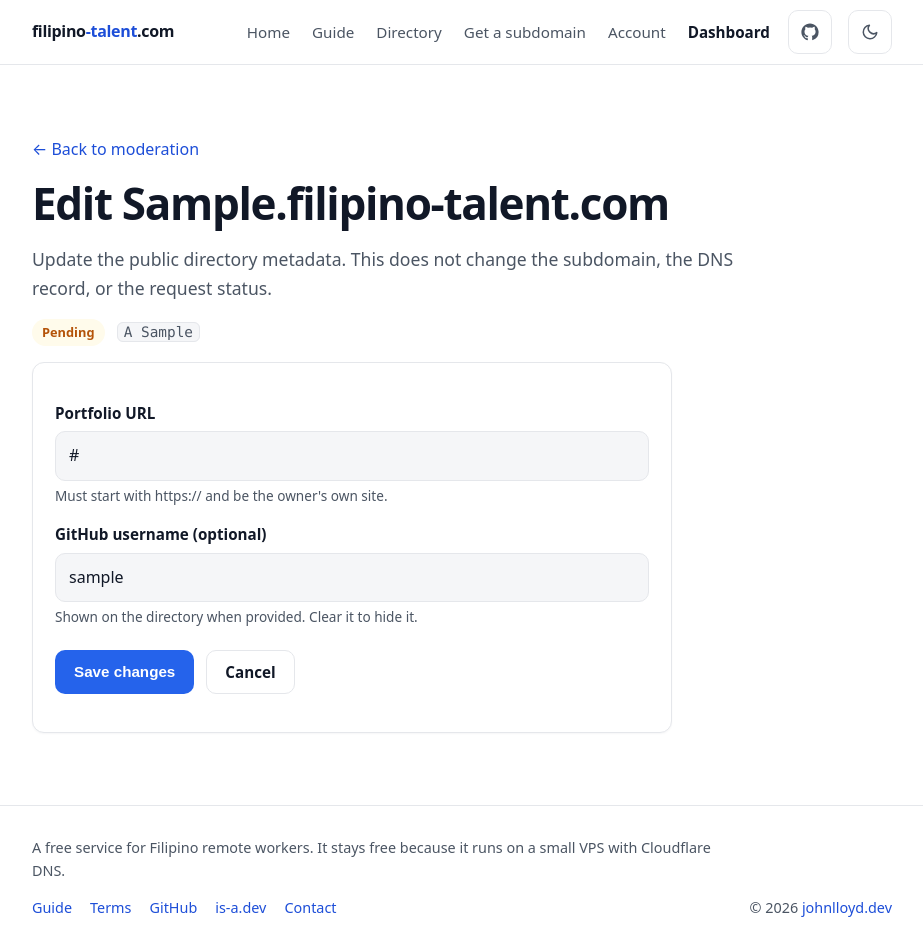
After one commit to xpall/filipino-talent.com, a Django app: page /dashboard/1/edit in a window 1280 px wide. The commit adds this page. Shown: the whole page, without its empty margins (178-1101 px from the left). Run offline with Django 5.2, Linux system fonts and the light colour scheme; a user stored in the database is signed in; tables that the repository leaves empty hold one stand-in row (values such as "Sample post"); parts of the project's set-up code (start-up, migrations or seed data) failed here and were passed over.

Commit message:
Add admin editing for directory metadata

```diff
--- a/registry/forms.py
+++ b/registry/forms.py
@@ -2,6 +2,7 @@ from __future__ import annotations
 
 from django import forms
 
+from registry.models import Submission
 from registry.services.rules import (
     ALLOWED_CNAME,
     GH_USER_RE,
@@ -13,6 +14,41 @@ from registry.services.rules import (
     to_domain_doc,
     validate_domain,
 )
+
+
+class DirectoryEntryForm(forms.ModelForm):
+    class Meta:
+        model = Submission
+        fields = ["portfolio_url", "github_username"]
+        widgets = {
+            "portfolio_url": forms.URLInput(
+                attrs={
+                    "id": "portfolioUrl",
+                    "placeholder": "https://juan-dela-cruz.github.io",
+                    "aria-describedby": "portfolioUrl-hint",
+                }
+            ),
+            "github_username": forms.TextInput(
+                attrs={
+                    "id": "githubUsername",
+                    "placeholder": "juan-dela-cruz",
+                    "autocomplete": "username",
+                    "aria-describedby": "githubUsername-hint",
+                }
+            ),
+        }
+
+    def clean_portfolio_url(self):
+        value = self.cleaned_data["portfolio_url"].strip()
+        if not is_https_url(value):
+            raise forms.ValidationError("Enter a full https:// URL.")
+        return value
+
+    def clean_github_username(self):
+        value = (self.cleaned_data.get("github_username") or "").strip()
+        if value and not GH_USER_RE.fullmatch(value):
+            raise forms.ValidationError("Enter a valid GitHub username.")
+        return value
 
 
 class SubmitForm(forms.Form):
--- a/registry/urls.py
+++ b/registry/urls.py
@@ -11,6 +11,7 @@ urlpatterns = [
     path("account", views.account, name="account"),
     path("submissions/<int:pk>/release", views.release_submission, name="release_submission"),
     path("dashboard", views.dashboard, name="dashboard"),
+    path("dashboard/<int:pk>/edit", views.dashboard_edit, name="dashboard_edit"),
     path("dashboard/<int:pk>/publish", views.dashboard_publish, name="dashboard_publish"),
     path("dashboard/<int:pk>/remove", views.dashboard_remove, name="dashboard_remove"),
     path("dashboard/<int:pk>/reject", views.dashboard_reject, name="dashboard_reject"),
--- a/registry/views.py
+++ b/registry/views.py
@@ -14,7 +14,7 @@ from django.shortcuts import get_object_or_404, redirect, render
 from django.utils import timezone
 from django.views.decorators.http import require_POST
 
-from registry.forms import SubmitForm
+from registry.forms import DirectoryEntryForm, SubmitForm
 from registry.models import Submission
 from registry.permissions import admin_required, is_admin
 from registry.services.publish import PublishError, publish_submission, unpublish_submission
@@ -268,6 +268,27 @@ def dashboard(request):
 
 
 @admin_required
+def dashboard_edit(request, pk: int):
+    submission = get_object_or_404(Submission, pk=pk)
+    if request.method == "POST":
+        form = DirectoryEntryForm(request.POST, instance=submission)
+        if form.is_valid():
+            form.save()
+            messages.success(
+                request,
+                f"Updated the directory entry for {submission.subdomain}.{settings.ZONE}.",
+            )
+            return redirect("dashboard")
+    else:
+        form = DirectoryEntryForm(instance=submission)
+    return render(
+        request,
+        "dashboard/edit.html",
+        {"form": form, "submission": submission},
+    )
+
+
+@admin_required
 @require_POST
 def dashboard_publish(request, pk: int):
     submission = get_object_or_404(Submission, pk=pk)
--- /dev/null
+++ b/templates/dashboard/edit.html
@@ -0,0 +1,48 @@
+{% extends "base.html" %}
+
+{% block title %}Edit {{ submission.subdomain }} | Filipino Talent{% endblock %}
+
+{% block content %}
+<section>
+  <p><a href="{% url 'dashboard' %}">← Back to moderation</a></p>
+  <h1>Edit {{ submission.subdomain }}.{{ ZONE }}</h1>
+  <p class="lead">
+    Update the public directory metadata. This does not change the subdomain,
+    the DNS record, or the request status.
+  </p>
+  <p class="muted">
+    <span class="pill {{ submission.status }}">{{ submission.get_status_display }}</span>
+    <code style="margin-left:8px">{{ submission.record_type }} {{ submission.record_value }}</code>
+  </p>
+</section>
+
+<div class="card" style="max-width:640px">
+  {% if form.non_field_errors %}
+    <div class="notice error" role="alert">
+      <strong>Could not save.</strong>
+      <ul style="margin:8px 0 0 18px;padding:0">
+        {% for error in form.non_field_errors %}<li>{{ error }}</li>{% endfor %}
+      </ul>
+    </div>
+  {% endif %}
+
+  <form method="post" action="{% url 'dashboard_edit' submission.pk %}">
+    {% csrf_token %}
+
+    <label for="portfolioUrl">Portfolio URL</label>
+    {{ form.portfolio_url }}
+    <p class="hint" id="portfolioUrl-hint">Must start with https:// and be the owner's own site.</p>
+    {% if form.portfolio_url.errors %}<p class="field-error">{{ form.portfolio_url.errors.0 }}</p>{% endif %}
+
+    <label for="githubUsername">GitHub username (optional)</label>
+    {{ form.github_username }}
+    <p class="hint" id="githubUsername-hint">Shown on the directory when provided. Clear it to hide it.</p>
+    {% if form.github_username.errors %}<p class="field-error">{{ form.github_username.errors.0 }}</p>{% endif %}
+
+    <p class="row" style="margin-top:22px">
+      <button class="btn" type="submit">Save changes</button>
+      <a class="btn secondary" href="{% url 'dashboard' %}">Cancel</a>
+    </p>
+  </form>
+</div>
+{% endblock %}
--- a/templates/dashboard/index.html
+++ b/templates/dashboard/index.html
@@ -66,6 +66,7 @@
             <td class="muted mono" style="font-size:.78rem">{{ submission.created_at|date:"Y-m-d H:i" }}</td>
             <td>
               <div class="row" style="gap:6px">
+                <a class="btn secondary" href="{% url 'dashboard_edit' submission.pk %}" style="padding:4px 8px;font-size:.75rem">Edit</a>
                 {% if submission.is_pending or submission.is_live %}
                   <form method="post" action="{% url 'dashboard_publish' submission.pk %}">
                     {% csrf_token %}
```
Also changed, not shown: registry/tests/test_views.py (+41 -0 lines), README.md.
